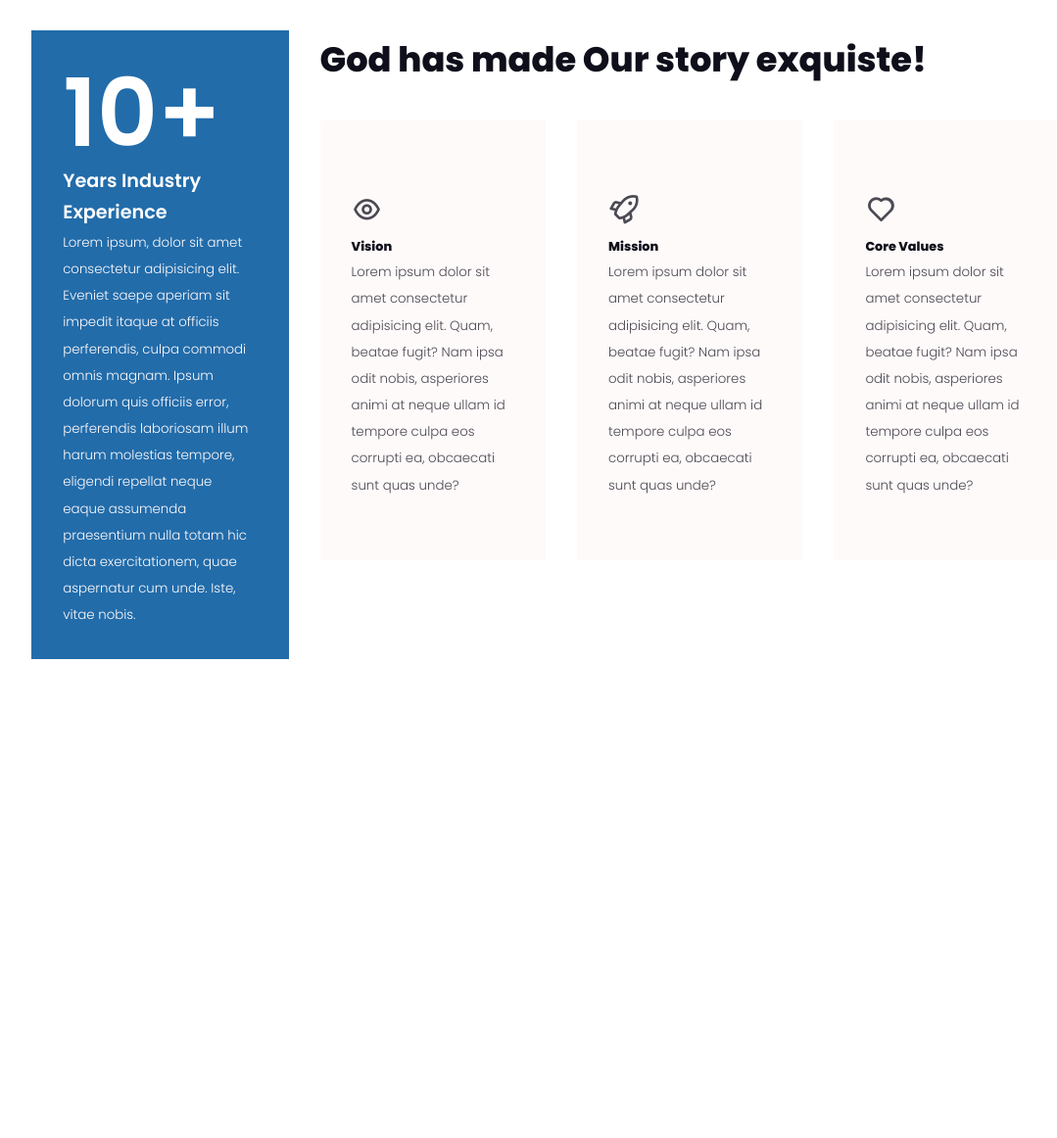
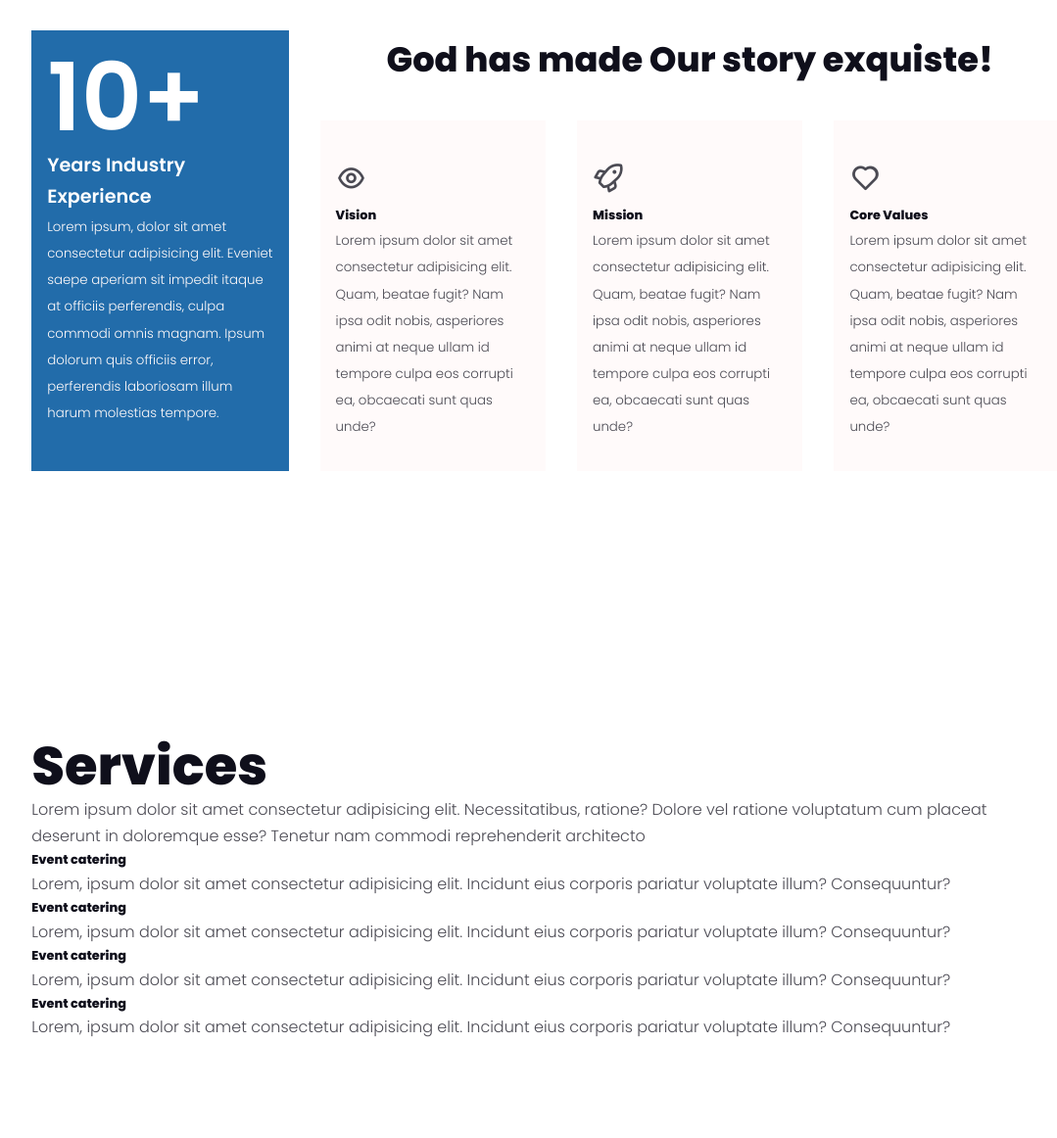
Before and after one commit to whozormah/DunniceCateringSite, a plain HTML site: page index.html in a window 1280 px wide. Shown: the part 940-2102 px from the top of the page at 98% size, without its empty margins (83-1162 px from the left). Before the commit the page ends 1789 px from the top, so only its background shows below. Drawn offline with nearby package versions, Linux system fonts and the light colour scheme.

Commit message:
services

```diff
--- a/index.html
+++ b/index.html
@@ -73,7 +73,7 @@
                 <h1> 10+</h1>
                 <h4>Years Industry Experience</h4>
                 <small>
-                    Lorem ipsum, dolor sit amet consectetur adipisicing elit. Eveniet saepe aperiam sit impedit itaque at officiis perferendis, culpa commodi omnis magnam. Ipsum dolorum quis officiis error, perferendis laboriosam illum harum molestias tempore, eligendi repellat neque eaque assumenda praesentium nulla totam hic dicta exercitationem, quae aspernatur cum unde. Iste, vitae nobis.
+                    Lorem ipsum, dolor sit amet consectetur adipisicing elit. Eveniet saepe aperiam sit impedit itaque at officiis perferendis, culpa commodi omnis magnam. Ipsum dolorum quis officiis error, perferendis laboriosam illum harum molestias tempore.
                 </small>
             </div>
             <div class="ourstory-right">
@@ -101,6 +101,45 @@
             </div>
         </div>
     </section>
+
+
+    <section id="services">
+        <div class="container services-container">
+            <div class="servicesleft">
+                <h1>Services</h1>
+                <p>Lorem ipsum dolor sit amet consectetur adipisicing elit. Necessitatibus, ratione? Dolore vel ratione voluptatum cum placeat deserunt in doloremque esse? Tenetur nam commodi reprehenderit architecto </p>
+            </div>
+            <div class="servicesright">
+                <article class="category">
+                    <span class="categoryicon"></span>
+                    <h5>Event catering</h5>
+                    <p>Lorem, ipsum dolor sit amet consectetur adipisicing elit. Incidunt eius corporis pariatur voluptate illum? Consequuntur?</p>
+                </article>
+                <article class="category">
+                    <span class="categoryicon"></span>
+                    <h5>Event catering</h5>
+                    <p>Lorem, ipsum dolor sit amet consectetur adipisicing elit. Incidunt eius corporis pariatur voluptate illum? Consequuntur?</p>
+                </article>
+                <article class="category">
+                    <span class="categoryicon"></span>
+                    <h5>Event catering</h5>
+                    <p>Lorem, ipsum dolor sit amet consectetur adipisicing elit. Incidunt eius corporis pariatur voluptate illum? Consequuntur?</p>
+                </article>
+                <article class="category">
+                    <span class="categoryicon"></span>
+                    <h5>Event catering</h5>
+                    <p>Lorem, ipsum dolor sit amet consectetur adipisicing elit. Incidunt eius corporis pariatur voluptate illum? Consequuntur?</p>
+                </article>
+            </article>
+
+        </article>
+
+            </div>
+        </div>
+
+    </section>
+
+
 
 
 
--- a/style.css
+++ b/style.css
@@ -196,6 +196,7 @@ section#deals{
 
 /*======================About US===================*/
 section#ourstory{
+    position: relative;
     margin-top: 8rem;
 }
 .ourstory-container{
@@ -205,8 +206,11 @@ section#ourstory{
 }
 .ourstory-left{
     background-color: var(--primarycolour);
-    padding: 2rem;
+    padding: 1rem;
     color: var(--colourlight);
+}
+.ourstory-right h2{
+    text-align: center;
 }
 .ourstory-left h1{
     font-size: 6rem;
@@ -226,26 +230,19 @@ section#ourstory{
     grid-template-columns: repeat(3,1fr);
     gap: 2rem;
 }
-.vision, .mission,.corevalues{
+.vision{
     background-color: var(--colourlight);
-    padding: 4rem 2rem;
+    padding: 2rem 1rem;
     transition: var(--transition);
     cursor: default;
 }
-.corevalues:hover{
+.vision:hover{
     background-color: var(--primarycolour);
     color: var(--colourwhite);
 }
-.vision:hover {
-    background-color: var(--primarycolour);
+.vision:hover * {
     color: var(--colourwhite);
-}
-.mission:hover{
-    background-color: var(--primarycolour);
-    color: var(--colourwhite);
-}
-.storytitle:hover{
-    color: var(--colourwhite);
+    transition: var(--transition);
 }
 
 .storyicon{
```
